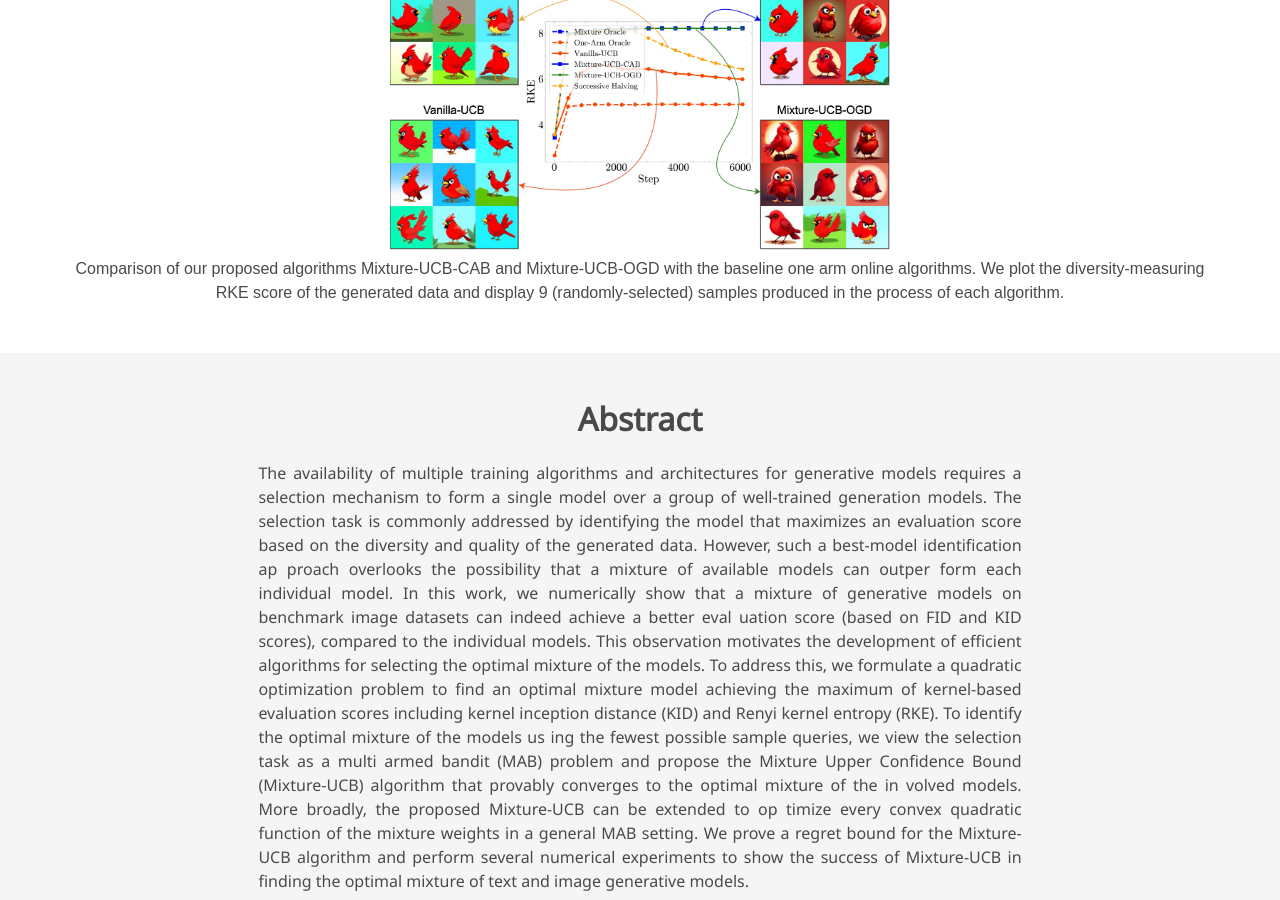
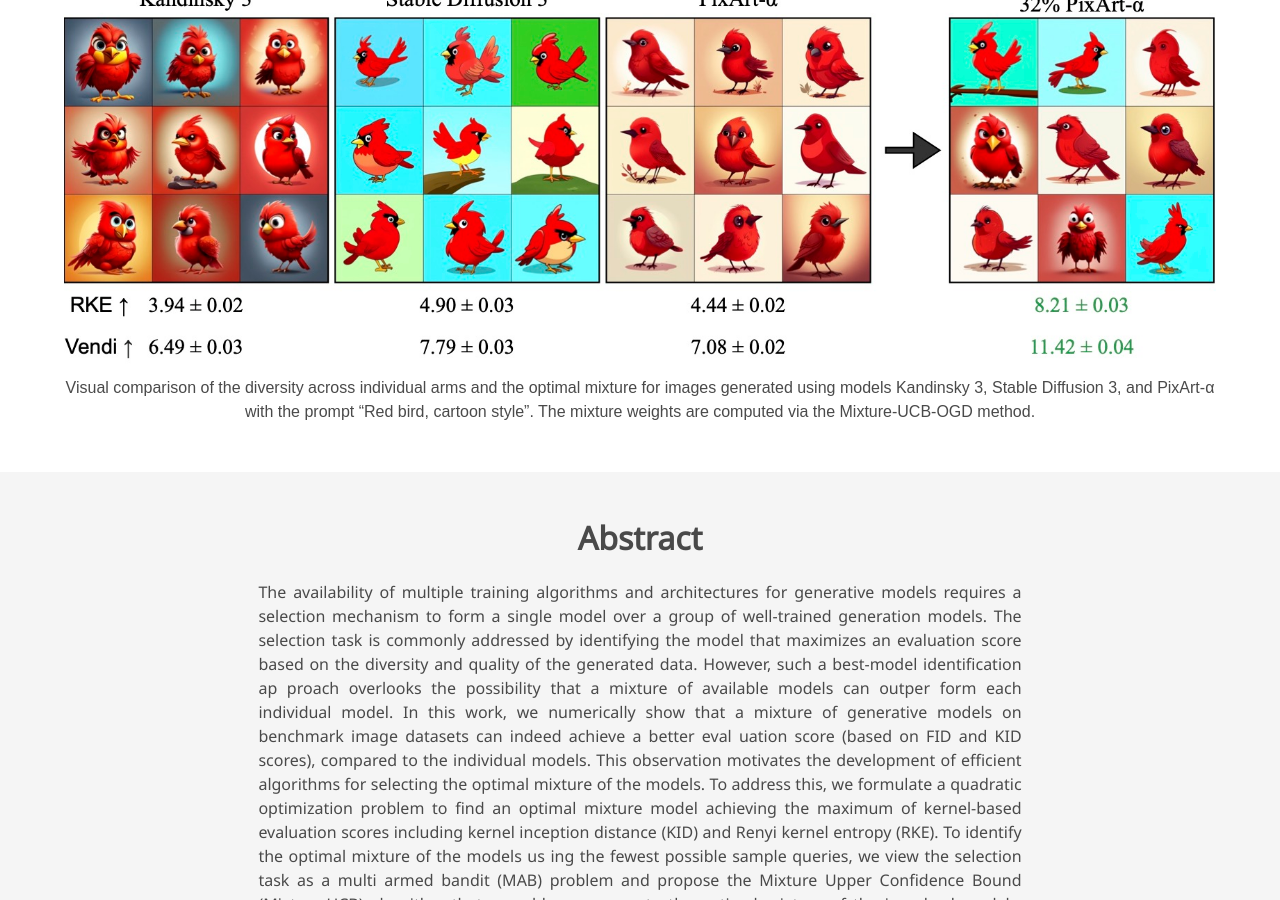
Before and after one commit to Rezaei-Parham/Rezaei-Parham.github.io, a Jekyll site: the page projectpages/Mixture-UCB/index.html, which Jekyll copies as it is, in a window 1280 px wide and 900 px high, scrolled down 589 px. Built offline with Jekyll 4.4.1, drawn with Linux system fonts in a browser that asks for light colours; nearby versions of some CDN libraries; some web fonts are replaced; library files that are not in the unit come from our copies; a style sheet for code colours, icons or effects is not loaded; some of the changed text lies outside the part shown.

Commit message:
adding results

```diff
--- a/projectpages/Mixture-UCB/index.html
+++ b/projectpages/Mixture-UCB/index.html
@@ -131,10 +131,10 @@
 <section class="hero teaser">
   <div class="hero-body">
     <div class="container" style="text-align: center;">
-          <img src="static/file-figs/red_bird_algorithms-figure.jpg" class="inline-figure-six" alt="Mixutre-UCB Comparison." width="500" height="500"/>
-       <p>Comparison of our proposed algorithms Mixture-UCB-CAB and Mixture-UCB-OGD
-        with the baseline one arm online algorithms. We plot the diversity-measuring RKE score of the
-        generated data and display 9 (randomly-selected) samples produced in the process of each algorithm.</p>
+          <img src="static/file-figs/red_bird_figure.jpg" class="inline-figure-six" alt="Mixutre Comparison."/>
+       <p>Visual comparison of the diversity across individual arms and the optimal mixture for
+        images generated using models Kandinsky 3, Stable Diffusion 3, and PixArt-α with the prompt
+        “Red bird, cartoon style”. The mixture weights are computed via the Mixture-UCB-OGD method.</p>
       </div>
     </div>
 </section>
@@ -201,7 +201,7 @@
           </div>
           <br />
           <div class="content has-text-centered">
-            <img src="./static/file-figs/ffhq-figure1-percentVersion.jpg" class="inline-figure-six" alt="Neural Jacobian Field Data." />
+            <img src="./static/file-figs/figure1-ffhq-percent-bigFID.jpg" class="inline-figure-six" alt="fid and kid example." />
           </div>
           <div class="content has-text-justified">
             <p>
@@ -215,8 +215,11 @@
             </p>
           </div>
           <div class="content has-text-centered">
-            <img src="./static/file-figs/red_bird_figure.jpg" class="inline-figure-six" alt="Neural Jacobian Field Training." />
-          </div>
+            <img src="./static/file-figs/red_bird_algorithms-figure.jpg" class="inline-figure-six" alt="mixture algorithms" />
+            <!-- <p>Comparison of our proposed algorithms Mixture-UCB-CAB and Mixture-UCB-OGD
+              with the baseline one arm online algorithms. We plot the diversity-measuring RKE score of the
+              generated data and display 9 (randomly-selected) samples produced in the process of each algorithm.</p>
+          </div> -->
           <div class="content has-text-justified">
             <p>
 
@@ -270,8 +273,55 @@
 <!-- End youtube video -->
 
 
-
-
+<section class="hero is-small">
+  <div class="hero-body">
+    <div class="container">
+      <div id="results-carousel" class="carousel results-carousel">
+       <div class="item">
+        <!-- Your image here -->
+        <img src="static/file-figs/Dog-Style-RKEreduce.jpg" alt="dogs and cars"/>
+        <h2 class="subtitle has-text-centered">
+          Visual comparison of the diversity across individual arms and the optimal mixture for
+Dog Breed Generators and Style-Specific Generators.
+        </h2>
+      </div>
+      <div class="item">
+        <!-- Your image here -->
+        <img src="static/file-figs/sofa-visual-rke.drawio.jpg" alt="sofas"/>
+        <h2 class="subtitle has-text-centered">
+          Visual comparison of diversity of each arm and the mixture for sofa image generators.
+        </h2>
+      </div>
+      <div class="item">
+        <!-- Your image here -->
+        <img src="static/file-figs/afhq-truncated-visual.drawio.jpg" alt="afhq"/>
+        <h2 class="subtitle has-text-centered">
+          Visual demonstration of the increase in diversity when mixing arms compared to individual
+arms for truncated AFHQ Cat generative models. The RKE values for each model and the mixture
+represent the diversity.
+        </h2>
+      </div>
+      <div class="item">
+        <!-- Your image here -->
+        <img src="static/file-figs/arxiv-ffhq-truncated-rke.jpg" alt="ffhq"/>
+        <h2 class="subtitle has-text-centered">
+          Visual demonstration of the increase in diversity when mixing arms compared to individual
+arms for truncated FFHQ generative models. The RKE values for each model and the mixture serve
+as indicators of diversity.
+        </h2>
+      </div>
+      <div class="item">
+        <!-- Your image here -->
+        <img src="static/file-figs/quality-visual.arxiv.jpg" alt="adding quality"/>
+        <h2 class="subtitle has-text-centered">
+          Visual demonstration of the effect of combining Precision/Density with RKE. The CI-
+FAR10 generator is excluded when these quality metrics are applied.
+        </h2>
+      </div>
+  </div>
+  </div>
+</div>
+</section>
 
 
 
```
Also changed, not shown: projectpages/Mixture-UCB/static/file-figs/Dog-Style-RKEreduce.jpg (added), projectpages/Mixture-UCB/static/file-figs/afhq-truncated-visual.drawio.jpg (added), projectpages/Mixture-UCB/static/file-figs/arxiv-ffhq-truncated-rke.jpg (added), projectpages/Mixture-UCB/static/file-figs/figure1-ffhq-percent-bigFID.jpg (added), projectpages/Mixture-UCB/static/file-figs/quality-visual.arxiv.jpg (added), projectpages/Mixture-UCB/static/file-figs/sofa-visual-rke.drawio.jpg (added), 2 other files.
